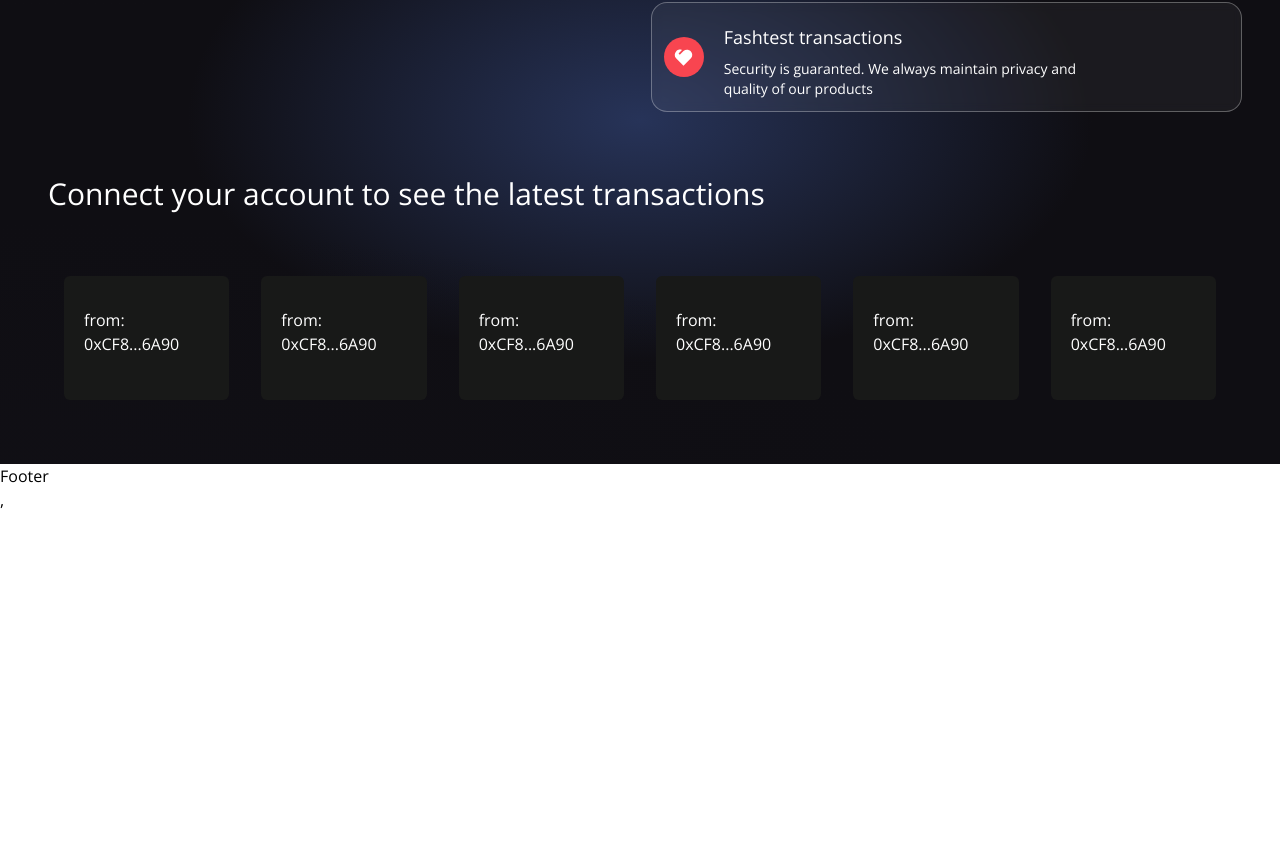
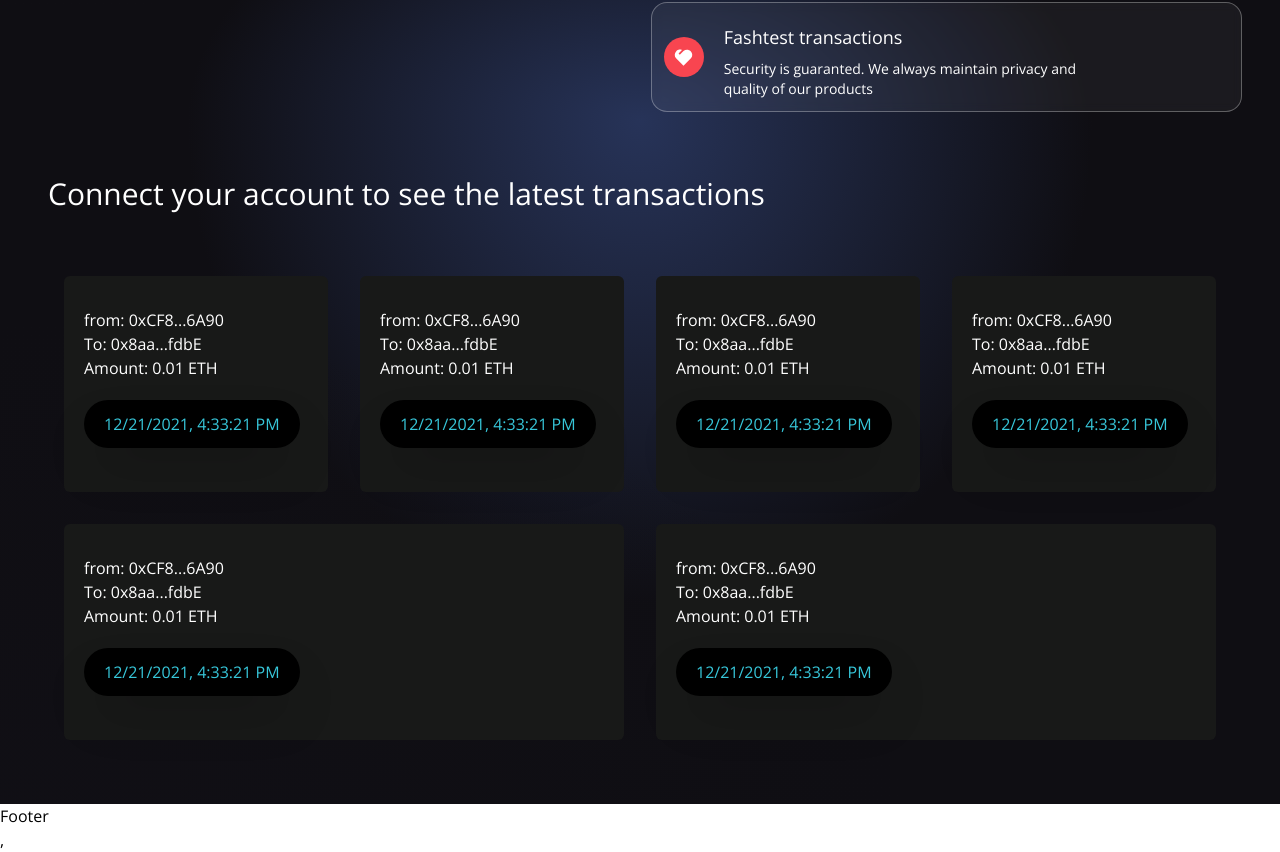
Before and after one commit to Masvi/smart-contract-app, a React (Vite) app in the folder client/: page / in a window 1280 px wide. Shown: the part 1007-1859 px from the top of the page. Before the commit the page ends 1519 px from the top, so only its background shows below. Built offline with nearby package versions, Linux system fonts and the light colour scheme.

Commit message:
feat: giph rook and transaction table data

```diff
--- a/client/src/components/Transactions.jsx
+++ b/client/src/components/Transactions.jsx
@@ -1,5 +1,6 @@
 import React, { useContext } from "react";
 import { TransactionContext } from "../context/TransactionsContext";
+import { PropTypes } from "prop-types";
 
 import dummyData from "../utils/dummyData";
 import { shortenAddress } from "../utils/shortenAddress";
@@ -24,15 +25,36 @@ const TransactionCard = ({
     "
     >
       <div className="flex flex-col items-center w-full mt-3">
-        <div className="flex justify-start w-full mb-6 p-2">
+        <div className="w-full mb-6 p-2">
           <a
             href={`https://ropsten.etherscan.io/address/${addressFrom}`}
             target="_blank"
             rel="noreferrer"
           >
-            <p className="text-white text-base"> from: {shortenAddress(addressFrom)} </p>
+            <p className="text-white text-base">
+              from: {shortenAddress(addressFrom)}
+            </p>
+          </a>
+          <a
+            href={`https://ropsten.etherscan.io/address/${addressTo}`}
+            target="_blank"
+            rel="noreferrer"
+          >
+            <p className="text-white text-base">
+              To: {shortenAddress(addressTo)}
+            </p>
+          </a>
+          <p className="text-white text-base">Amount: {amount} ETH</p>
+          {message && (
+            <>
+              <br />
+              <p className="text-white text-base">Message: {message}</p>
+            </>
+          )}
 
-          </a>
+          <div className="bg-black p-3 px-5 w-max rounded-3xl mt-5 shadow-2xl">
+            <p className="text-[#37c7da] text-bold">{timestamp}</p>
+          </div>
         </div>
       </div>
     </div>
@@ -64,4 +86,13 @@ const Transactions = () => {
   );
 };
 
+TransactionCard.propTypes = {
+  addressTo: PropTypes.string,
+  addressFrom: PropTypes.string,
+  timestamp: PropTypes.string,
+  message: PropTypes.string,
+  keyword: PropTypes.string,
+  amount: PropTypes.string,
+  url: PropTypes.string,
+};
 export default Transactions;
--- /dev/null
+++ b/client/src/hooks/useFetch.jsx
@@ -0,0 +1,32 @@
+import { useEffect, useState } from "react";
+
+const API_KEY = import.meta.env.VITE_GIPHY_API;
+
+const useFetch = ({ keyword }) => {
+  const [gifUrl, setGifUrl] = useState("");
+
+  const fetchGifs = async () => {
+    try {
+      const response = await fetch(
+        `https://api.giphy.com/v1/gifs/search?api_key=${API_KEY}&q=${keyword
+          .split(" ")
+          .join("")}&limit=1`
+      );
+
+      const { data } = await response.json();
+      setGifUrl(data[0]?.images?.dowsized_medium?.url);
+    } catch (error) {
+      setGifUrl(
+        "https://metro.co.uk/wp-content/uploads/2015/05/pokemon_crying.gif?quality=90&strip=all&zoom=1&resize=500%2C284"
+      );
+    }
+  };
+
+  useEffect(() => {
+    if (keyword) fetchGifs();
+  }, [keyword]);
+
+  return gifUrl;
+};
+
+export default useFetch;
```
Also changed, not shown: 1 other file (tests, documents, lock files or other folders).
